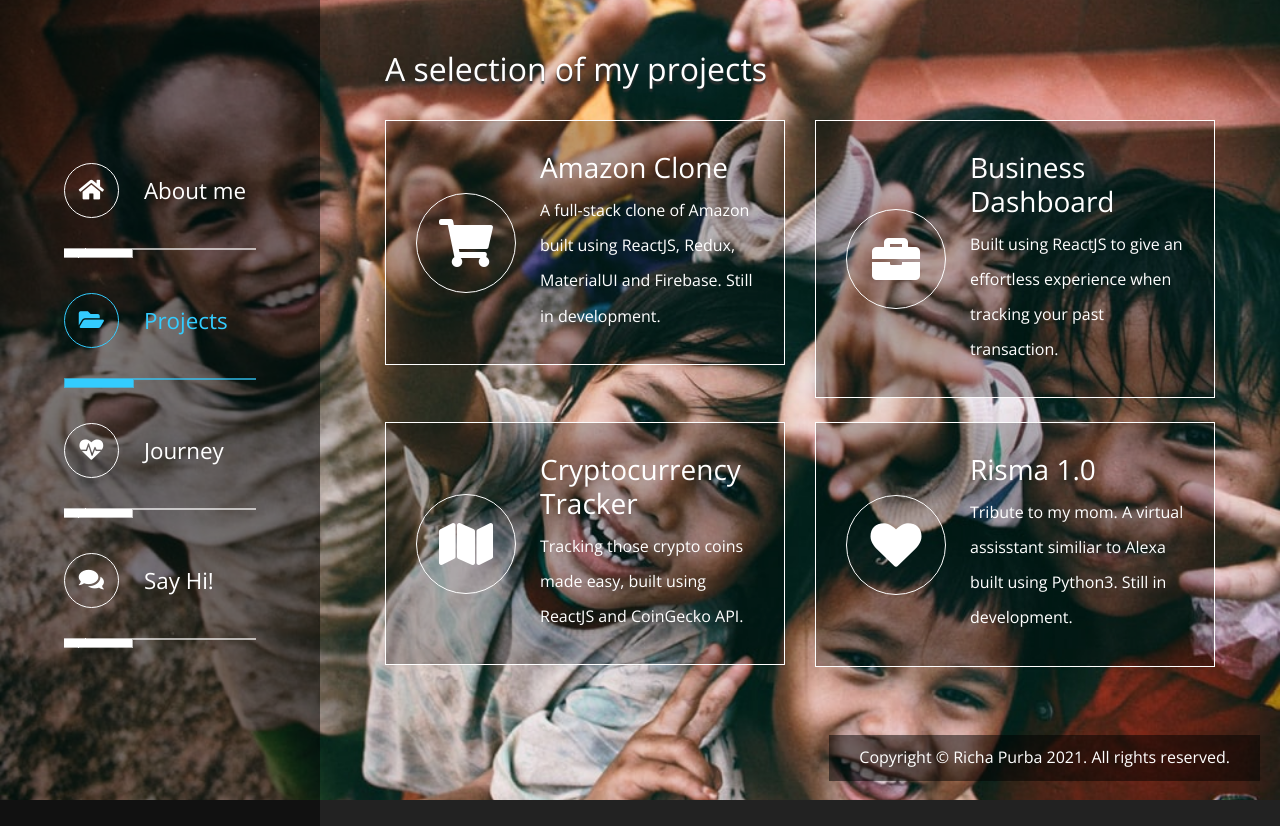
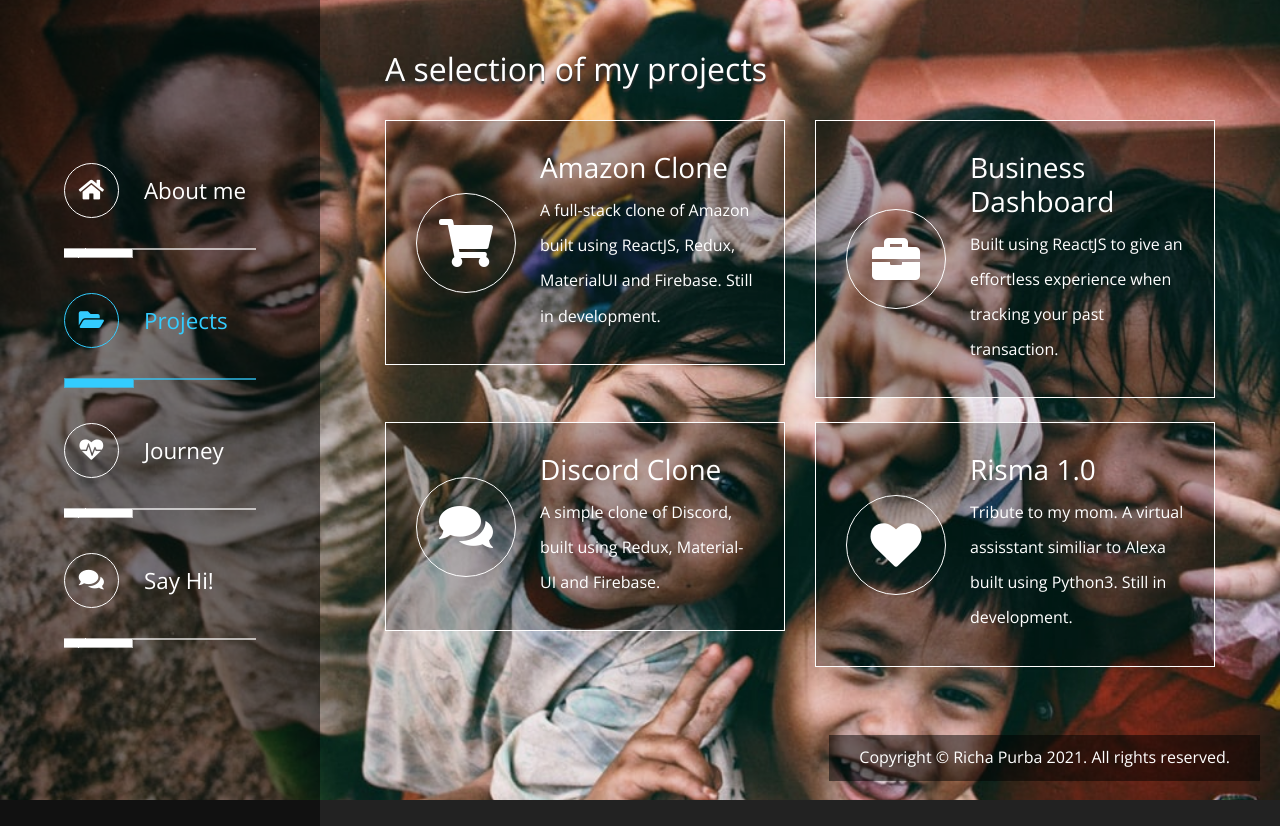
Before and after one commit to richapurba/richa-1st, a website: page index.html in a window 1280 px wide. Both pictures are taken after a click on the link "Projects". Drawn offline with nearby package versions, Linux system fonts and the light colour scheme; files that its build step writes are made by us from their sources.

Commit message:
Add discord clone into the project section

```diff
--- a/index.html
+++ b/index.html
@@ -112,10 +112,10 @@
 							</div>
 							<div class="col-sm-12 col-md-6 col-lg-12 col-xl-6 mb-4">
 								<div class="media tm-bg-transparent-black tm-border-white">
-									<i class="fa fa-map mr-4 tm-icon-circled tm-icon-media"></i>
+									<i class="fa fa-comments mr-4 tm-icon-circled tm-icon-media"></i>
 									<div class="media-body">
-										<a target="blank" href="https://Cryptocurrency-tracker.ichapurba13.repl.co"><h3>Cryptocurrency Tracker</h3></a>
-										<p>Tracking those crypto coins made easy, built using ReactJS and CoinGecko API.</p>
+										<a target="blank" href="https://discord-clone-mu.vercel.app/"><h3>Discord Clone</h3></a>
+										<p>A simple clone of <a href="https://amazon.com">Discord</a>, built using Redux, Material-UI and Firebase.</p>
 									</div>
 								</div>
 							</div>
```
